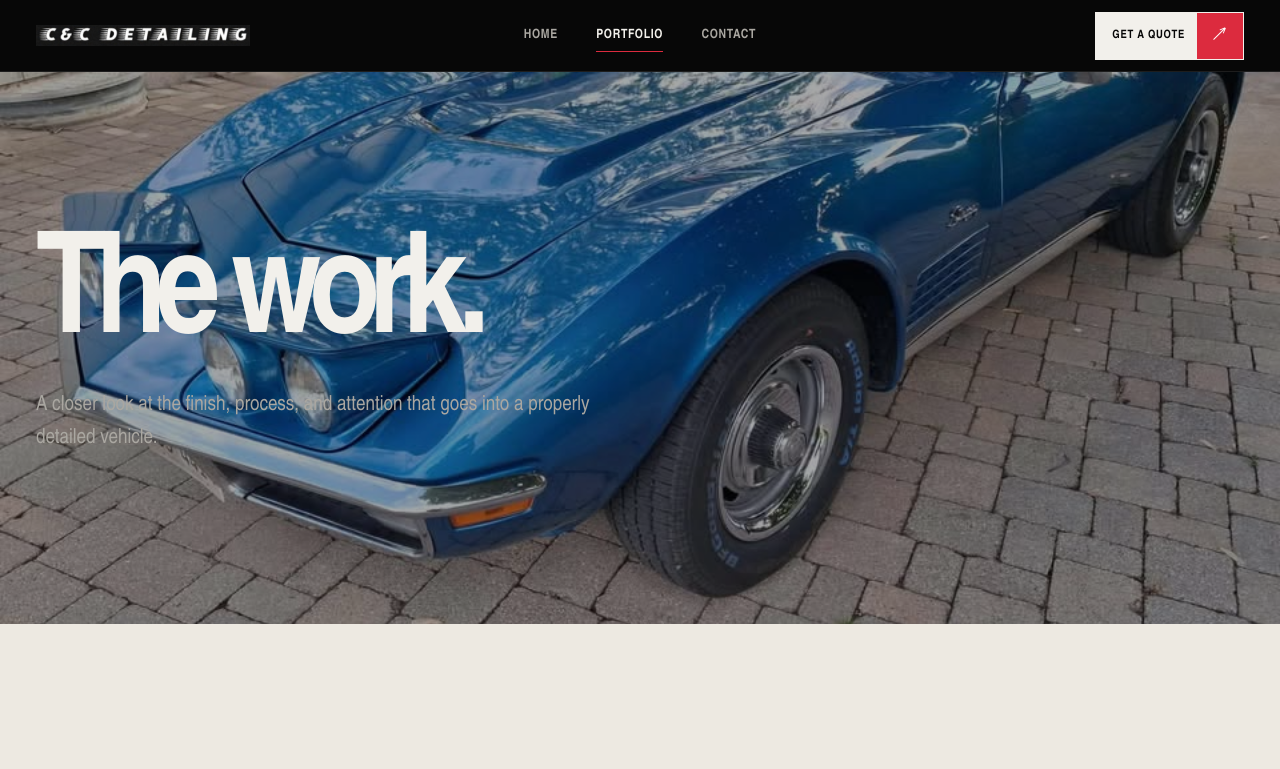
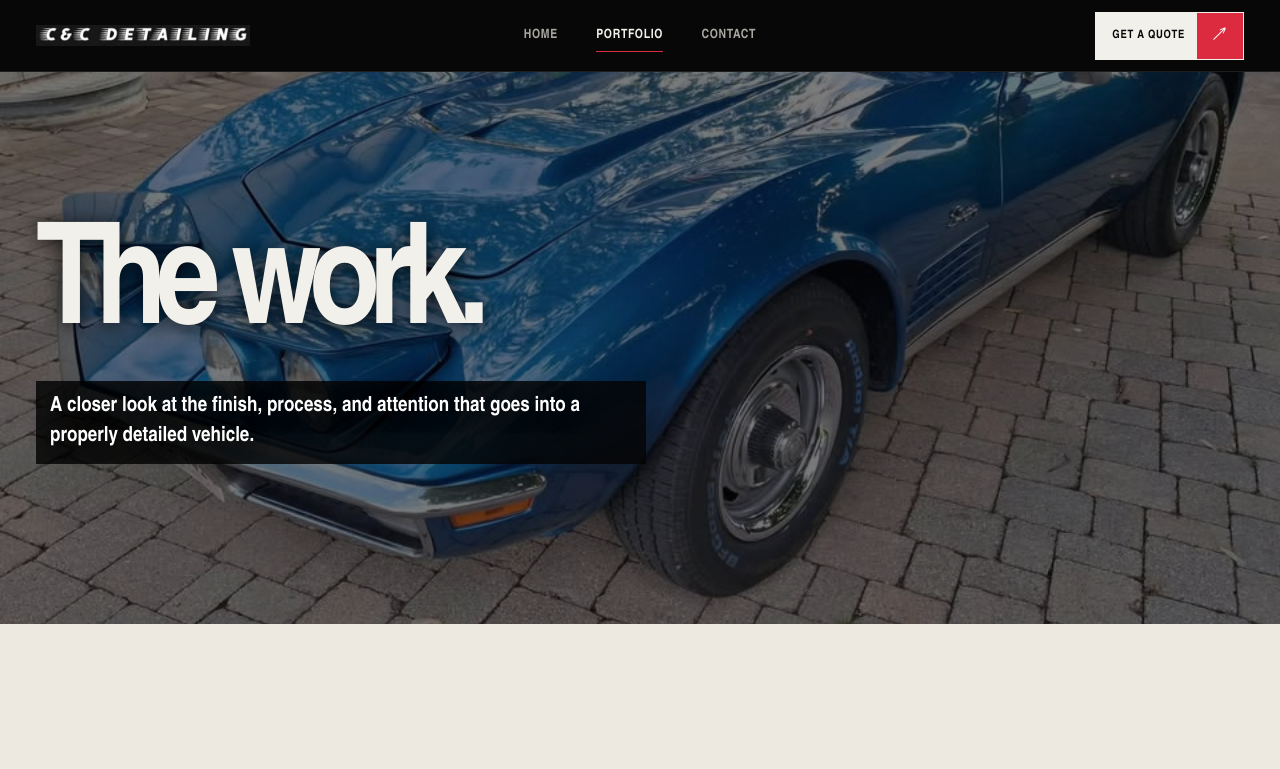
Before and after one commit to Player23man/CandC, a React (Vite) app: page /portfolio in a window 1280 px wide. Shown: the top 769 px of the page. Built offline with nearby package versions, Linux system fonts and the light colour scheme.

Commit message:
Improve portfolio hero text contrast

```diff
--- a/src/styles/layout.css
+++ b/src/styles/layout.css
@@ -157,7 +157,21 @@
 }
 
 .campaign-hero--portfolio .campaign-hero__scrim {
-  background: rgb(4 4 4 / 0.35);
+  background: rgb(4 4 4 / 0.52);
+}
+
+.campaign-hero--portfolio h1,
+.campaign-hero--portfolio p {
+  text-shadow: 0 2px 20px rgb(0 0 0 / 0.8);
+}
+
+.campaign-hero--portfolio p {
+  width: fit-content;
+  padding: 11px 14px 12px;
+  background: rgb(4 4 4 / 0.82);
+  color: #fff;
+  font-weight: 620;
+  line-height: 1.45;
 }
 
 .campaign-hero--portfolio .campaign-hero__image {
@@ -574,6 +588,10 @@
     padding-block: 56px 40px;
   }
 
+  .campaign-hero--portfolio .campaign-hero__scrim {
+    background: rgb(4 4 4 / 0.58);
+  }
+
   .specialist-rail__item {
     min-height: 74px;
   }
```
